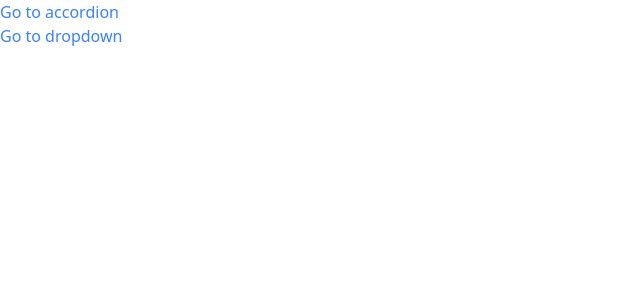
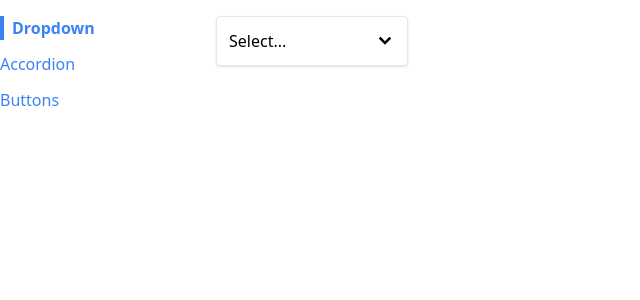
Before and after one commit to rzounlom/comps, a React (Create React App) app: page / in a window 1280 px wide. Shown: the top 300 px of the page, without its empty margins (0-640 px from the left). Built offline with nearby package versions, Linux system fonts and the light colour scheme.

Commit message:
complete navigation setup

```diff
--- a/src/App.js
+++ b/src/App.js
@@ -1,19 +1,22 @@
 import AccordionPage from "./pages/AccordionPage";
+import ButtonsPage from "./pages/ButtonPage";
 import DropDownPage from "./pages/DropDownPage";
-import Link from "./components/Link";
 import Route from "./components/Route";
+import Sidebar from "./components/Sidebar";
 
 function App() {
   return (
-    <div>
-      <Link to="/accordion">Go to accordion</Link> <br />
-      <Link to="/dropdown">Go to dropdown</Link>
-      <div>
+    <div className="container mx-auto grid grid-cols-6 gap-4 mt-4">
+      <Sidebar />
+      <div className="col-span-5">
         <Route path="/accordion">
           <AccordionPage />
         </Route>
-        <Route path="/dropdown">
+        <Route path="/">
           <DropDownPage />
+        </Route>
+        <Route path="/buttons">
+          <ButtonsPage />
         </Route>
       </div>
     </div>
--- a/src/components/Dropdown.js
+++ b/src/components/Dropdown.js
@@ -29,7 +29,6 @@
     //close dropdown
     setIsOpen(false);
     //what option did the user click on?
-    // console.log(option);
     onChange(option);
   };
 
--- a/src/components/Link.js
+++ b/src/components/Link.js
@@ -1,9 +1,14 @@
 import classNames from "classnames";
 import useNavigation from "../hooks/useNavigation";
 
-const Link = ({ to, children }) => {
-  const { navigate } = useNavigation();
-  const classes = classNames("text-blue-500", "hover:text-blue-700");
+const Link = ({ to, children, className, activeClassName }) => {
+  const { navigate, currentPath } = useNavigation();
+  const classes = classNames(
+    "text-blue-500",
+    "hover:text-blue-700",
+    className,
+    currentPath === to && activeClassName
+  );
   const handleClkick = (event) => {
     if (event.metaKey || event.ctrlKey) {
       return;
--- /dev/null
+++ b/src/components/Sidebar.js
@@ -0,0 +1,25 @@
+import Link from "./Link";
+import { links } from "../data/links";
+
+const Sidebar = () => {
+  const renderedLinks = links.map((link) => {
+    return (
+      <Link
+        key={link.label}
+        to={link.path}
+        className="mb-3"
+        activeClassName="font-bold border-l-4 border-blue-500 pl-2"
+      >
+        {link.label}
+      </Link>
+    );
+  });
+
+  return (
+    <div className="sticky top-0 overflow-y-scroll flex flex-col items-start">
+      {renderedLinks}
+    </div>
+  );
+};
+
+export default Sidebar;
--- /dev/null
+++ b/src/data/links.js
@@ -0,0 +1,5 @@
+export const links = [
+  { label: "Dropdown", path: "/" },
+  { label: "Accordion", path: "/accordion" },
+  { label: "Buttons", path: "/buttons" },
+];
--- a/src/pages/ButtonPage.js
+++ b/src/pages/ButtonPage.js
@@ -19,7 +19,7 @@
         </Button>
       </div>
       <div>
-        <Button warning outline onClick={() => console.log("clicked me")}>
+        <Button warning outline>
           <GoDatabase />
           Warning
         </Button>
--- a/src/pages/DropDownPage.js
+++ b/src/pages/DropDownPage.js
@@ -7,7 +7,6 @@
 
   const handleSelection = (option) => {
     setSelection(option);
-    console.log("seleced: ", option);
   };
   return (
     <div className="flex">
```
